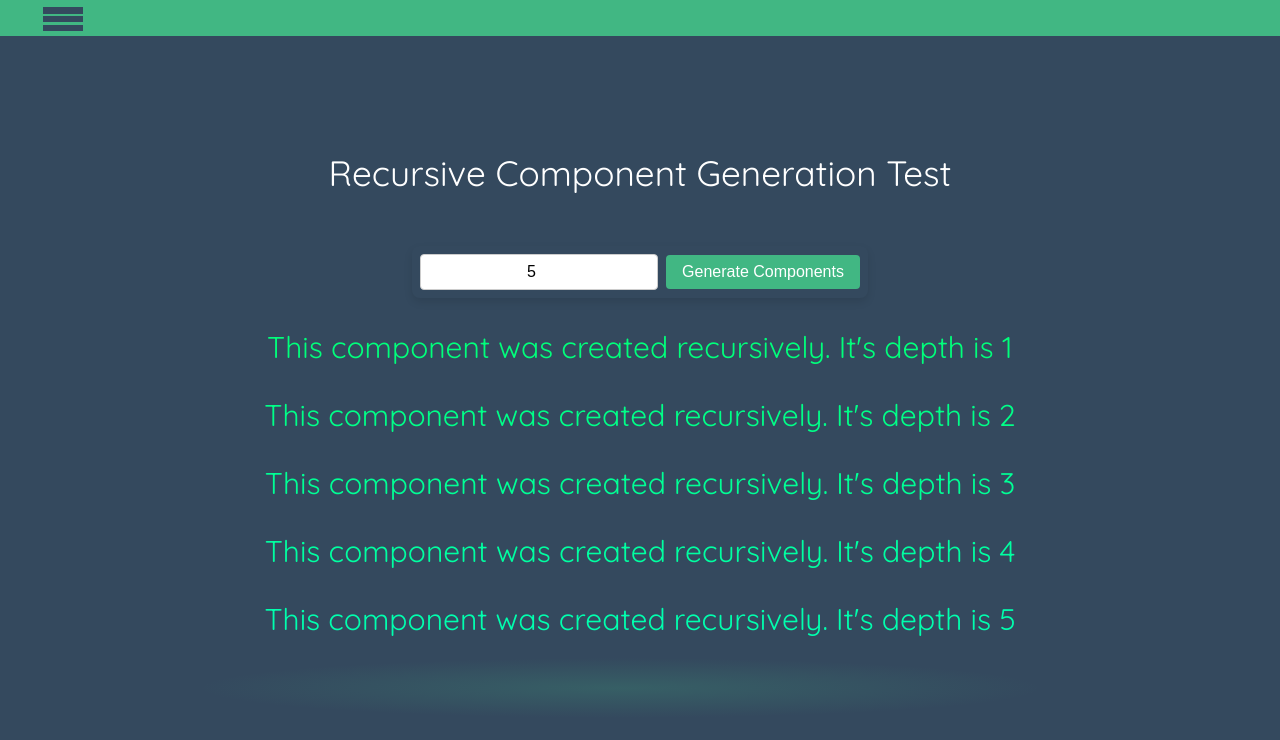
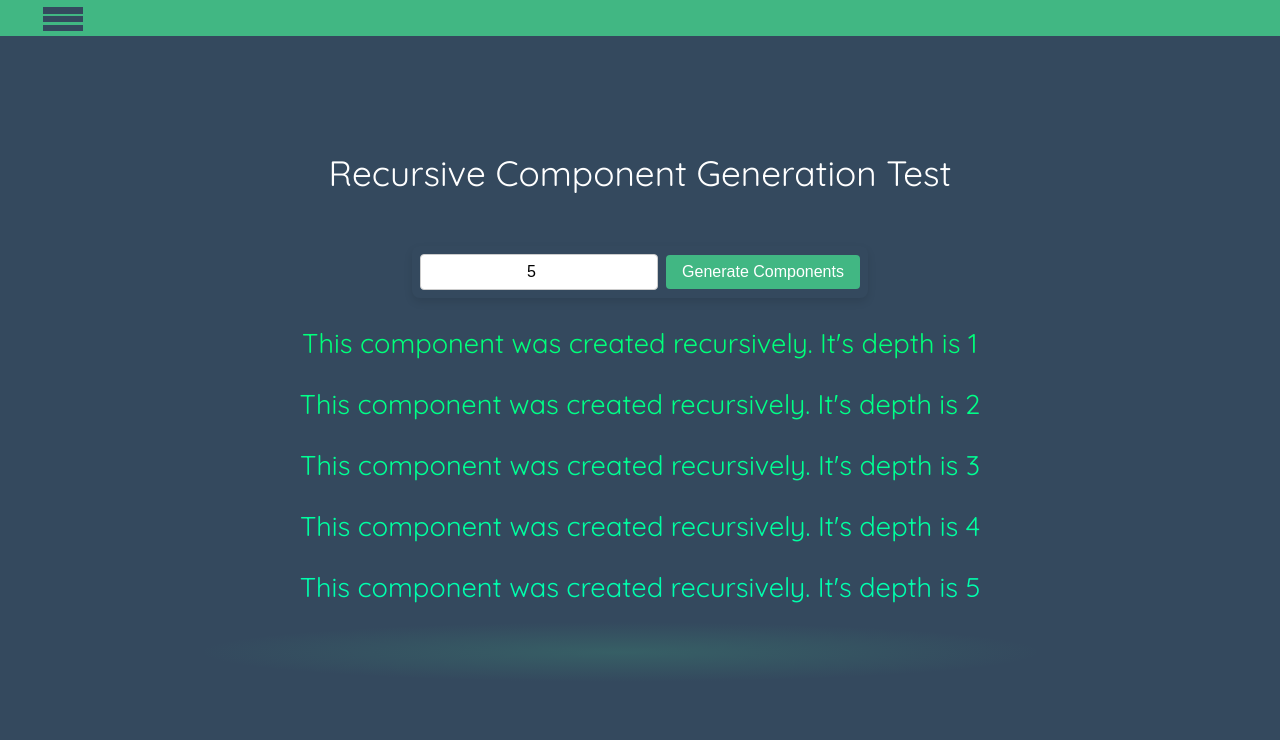
Before and after one commit to RZEPI/engineering-thesis-vue, a Vue app in the folder vue-app/: page /recursive-rendering in a window 1280 px wide. Both pictures are taken after typing "5" into the empty fields and a click on the button "Generate Components". Shown: the top 740 px of the page. Built offline with nearby package versions, Linux system fonts and the light colour scheme.

Commit message:
marziel2001 requested changes

```diff
--- a/vue-app/src/components/UI/RecursiveComponent.vue
+++ b/vue-app/src/components/UI/RecursiveComponent.vue
@@ -18,8 +18,8 @@ import RecursiveComponent from "./RecursiveComponent.vue"
 const props = defineProps<RecursiveProps>();
 
 const getColor = (depth : number): string => {
-    const hue = 146 + (depth * 3);
-    const saturation = 172 + (depth * 3);
+    const hue = (146 + (depth * 3)) % 255;
+    const saturation = (172 + (depth * 3)) % 255;
     const lightness = 50;
 
     return `hsl(${hue}, ${saturation}%, ${lightness}%)`;
@@ -29,6 +29,6 @@ const getColor = (depth : number): string => {
 <style scoped>
 .recursive-component {
   text-align: center;
-  font-size: 30px;
+  font-size: 1.7rem;
 }
 </style>
```
